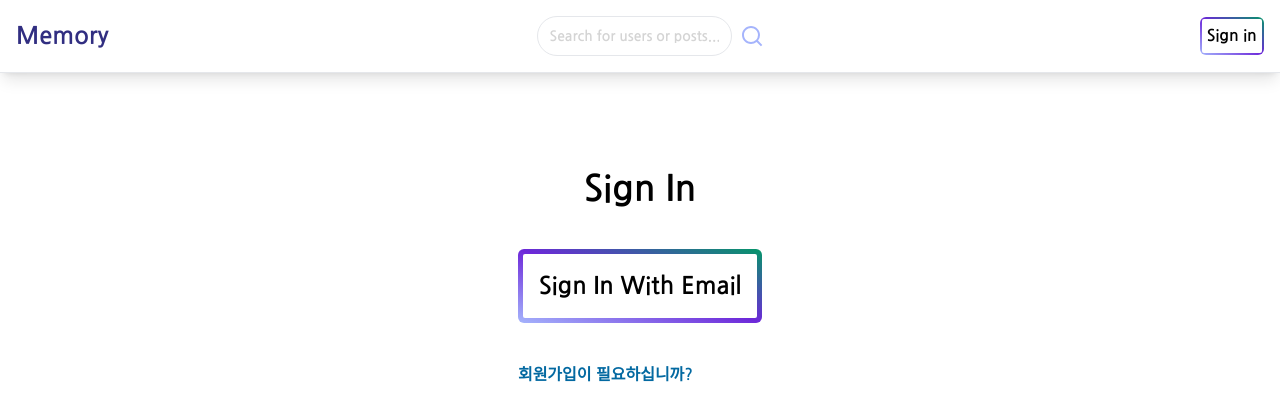
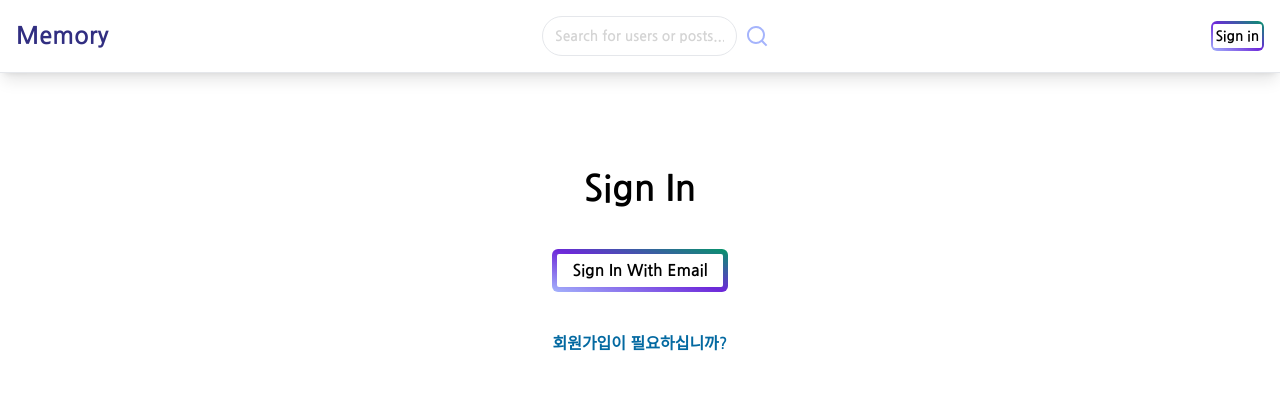
Before and after one commit to c-owner/memory-webapp, a Next.js app: page /auth/signin in a window 1280 px wide. Shown: the top 420 px of the page. Built offline with nearby package versions, Linux system fonts and the light colour scheme; no server answers.

Commit message:
size refactor

```diff
--- a/src/app/auth/signin/page.tsx
+++ b/src/app/auth/signin/page.tsx
@@ -31,7 +31,7 @@ export default async function SignInPage({ searchParams: { callbackUrl } }: Prop
 
             <OAuth providers={providers} callbackUrl={callbackUrl ?? '/'} />
             <Link href="/auth/signin/email">
-                <ColorButton text={'Sign In With Email'} size="lg" />
+                <ColorButton text={'Sign In With Email'} size="md" />
             </Link>
             <Link href="/auth/signup">
                 <span className="dark:text-sky-300 text-sky-700 dark:hover:text-sky-500 hover:text-sky-700">
--- a/src/components/auth/OAuth.tsx
+++ b/src/components/auth/OAuth.tsx
@@ -14,7 +14,7 @@ export default function OAuth({ providers, callbackUrl }: Props) {
                 <ColorButton
                     key={id}
                     text={`Sign In with ${name}`}
-                    size="lg"
+                    size="md"
                     onClick={() => signIn(id, { callbackUrl })}
                 />
             ))}
--- a/src/components/ui/ColorButton.tsx
+++ b/src/components/ui/ColorButton.tsx
@@ -1,20 +1,32 @@
 type Props = {
     text: string;
     onClick?: () => void;
-    size?: 'sm' | 'lg';
+    size?: 'sm' | 'md' | 'lg';
 };
 
+function getSizeStyle(size: string) {
+    switch (size) {
+        case 'sm':
+            return 'p-[0.15rem] text-sm';
+        case 'md':
+            return 'p-[0.3rem] text-md';
+        case 'lg':
+            return 'p-4 text-lg';
+        default:
+            throw new Error('Invalid size');
+    }
+}
 export default function ColorButton({ text, onClick, size = 'sm' }: Props) {
     return (
         <div
-            className={`rounded-md bg-gradient-to-bl from-emerald-600 via-violet-700 to-indigo-300 ${
-                size === 'lg' ? 'p-[0.3rem]' : 'p-[0.15rem]'
-            } dark:from-emerald-500 dark:via-violet-600 dark:to-indigo-200`}
+            className={`rounded-md bg-gradient-to-bl from-emerald-600 via-violet-700 to-indigo-300 ${getSizeStyle(
+                size
+            )} dark:from-emerald-500 dark:via-violet-600 dark:to-indigo-200`}
         >
             <button
-                className={`w-full bg-white rounded-sm hover:opacity-90 transition-opacity ${
-                    size === 'lg' ? 'p-4 text-2xl' : 'p-[0.3rem] text-base'
-                }
+                className={`w-full bg-white rounded-sm hover:opacity-90 transition-opacity ${getSizeStyle(
+                    size
+                )}
                 dark:bg-gray-800 dark:text-gray-100`}
                 onClick={onClick}
             >
```
